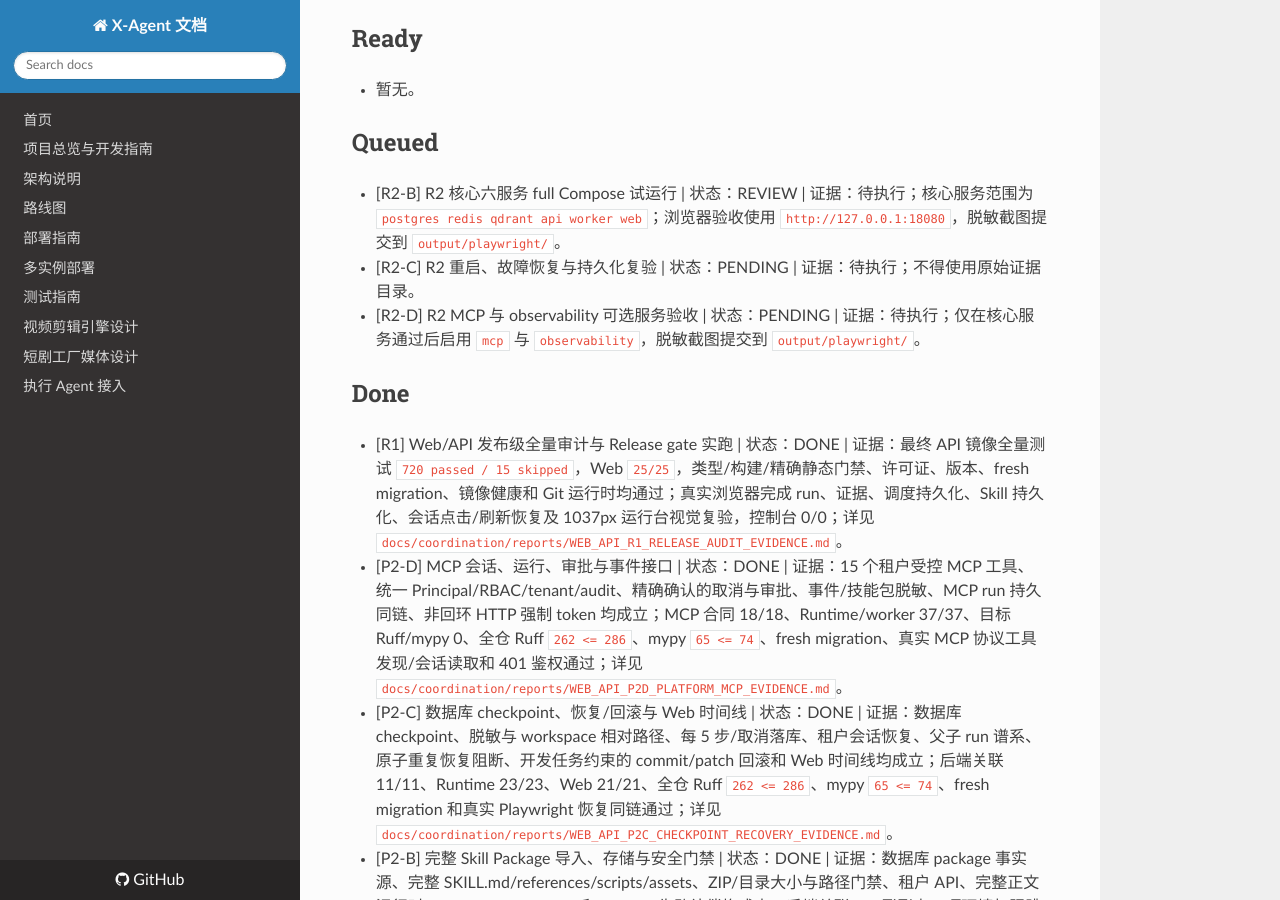
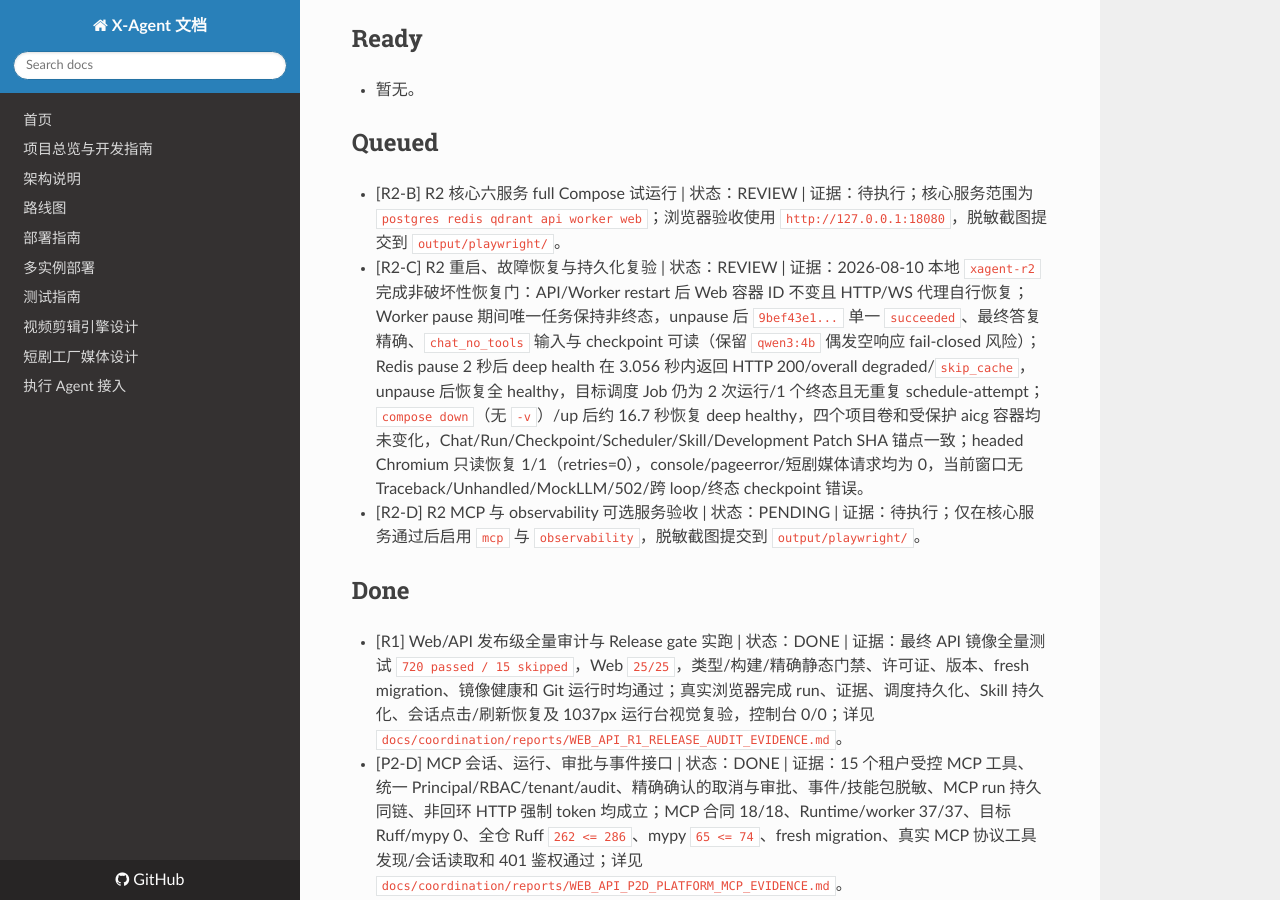
Before and after one commit to xiongpinji/xiongbao, an MkDocs documentation site: the page built from docs/coordination/WEB_API_RELEASE_TASK_BOARD.md, in a window 1280 px wide and 900 px high, scrolled down 1423 px. Built offline with MkDocs 1.6.1, drawn with Linux system fonts in a browser that asks for light colours; nearby versions of some CDN libraries.

Commit message:
docs(证据): 记录 R2 重启与故障恢复

```diff
--- a/docs/coordination/WEB_API_RELEASE_TASK_BOARD.md
+++ b/docs/coordination/WEB_API_RELEASE_TASK_BOARD.md
@@ -24,7 +24,7 @@
 ## Queued
 
 - [R2-B] R2 核心六服务 full Compose 试运行 | 状态：REVIEW | 证据：待执行；核心服务范围为 `postgres redis qdrant api worker web`；浏览器验收使用 `http://127.0.0.1:18080`，脱敏截图提交到 `output/playwright/`。
-- [R2-C] R2 重启、故障恢复与持久化复验 | 状态：PENDING | 证据：待执行；不得使用原始证据目录。
+- [R2-C] R2 重启、故障恢复与持久化复验 | 状态：REVIEW | 证据：2026-08-10 本地 `xagent-r2` 完成非破坏性恢复门：API/Worker restart 后 Web 容器 ID 不变且 HTTP/WS 代理自行恢复；Worker pause 期间唯一任务保持非终态，unpause 后 `9bef43e1...` 单一 `succeeded`、最终答复精确、`chat_no_tools` 输入与 checkpoint 可读（保留 `qwen3:4b` 偶发空响应 fail-closed 风险）；Redis pause 2 秒后 deep health 在 3.056 秒内返回 HTTP 200/overall degraded/`skip_cache`，unpause 后恢复全 healthy，目标调度 Job 仍为 2 次运行/1 个终态且无重复 schedule-attempt；`compose down`（无 `-v`）/up 后约 16.7 秒恢复 deep healthy，四个项目卷和受保护 aicg 容器均未变化，Chat/Run/Checkpoint/Scheduler/Skill/Development Patch SHA 锚点一致；headed Chromium 只读恢复 1/1（retries=0），console/pageerror/短剧媒体请求均为 0，当前窗口无 Traceback/Unhandled/MockLLM/502/跨 loop/终态 checkpoint 错误。
 - [R2-D] R2 MCP 与 observability 可选服务验收 | 状态：PENDING | 证据：待执行；仅在核心服务通过后启用 `mcp` 与 `observability`，脱敏截图提交到 `output/playwright/`。
 
 ## Done
```
